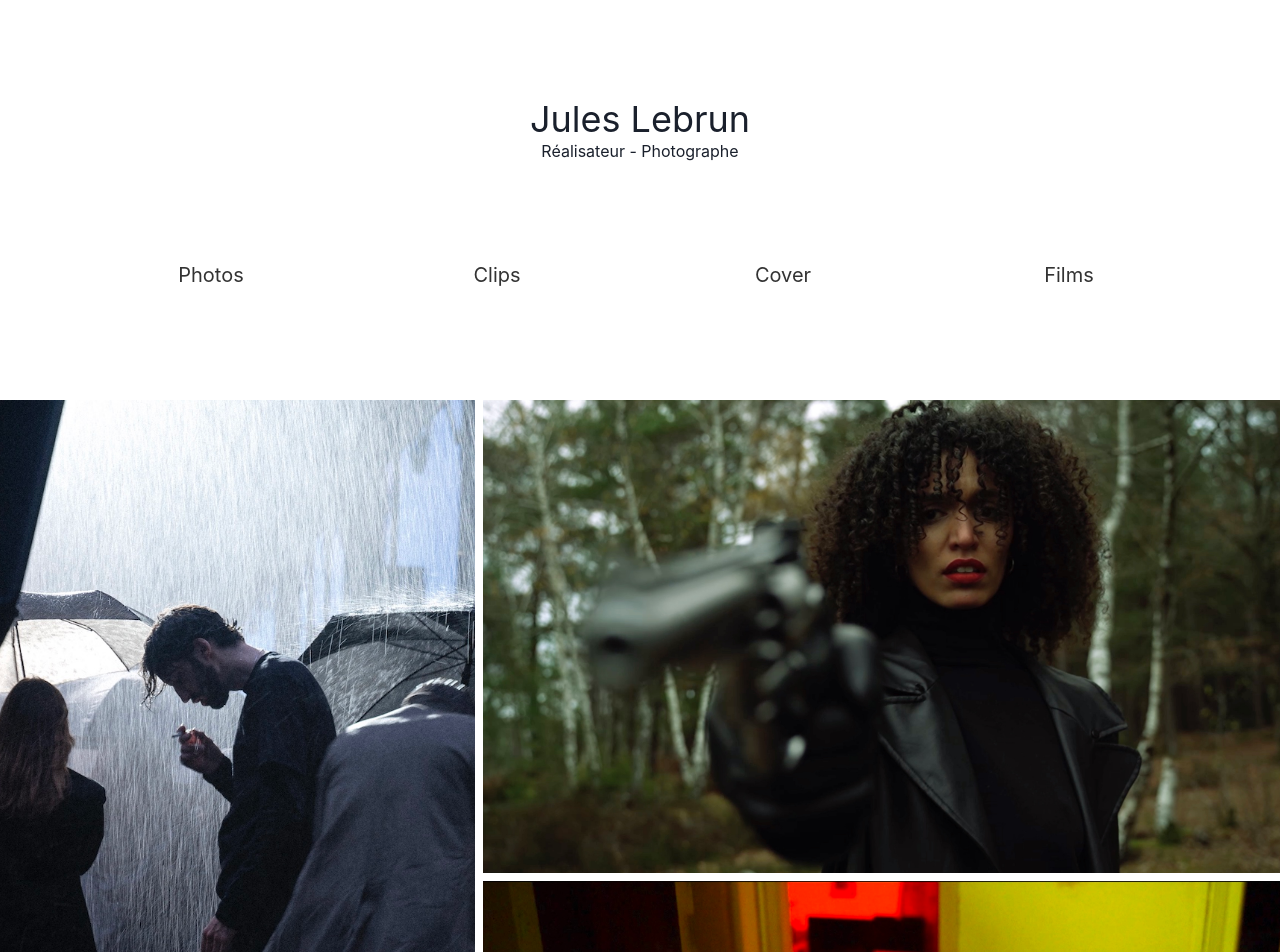
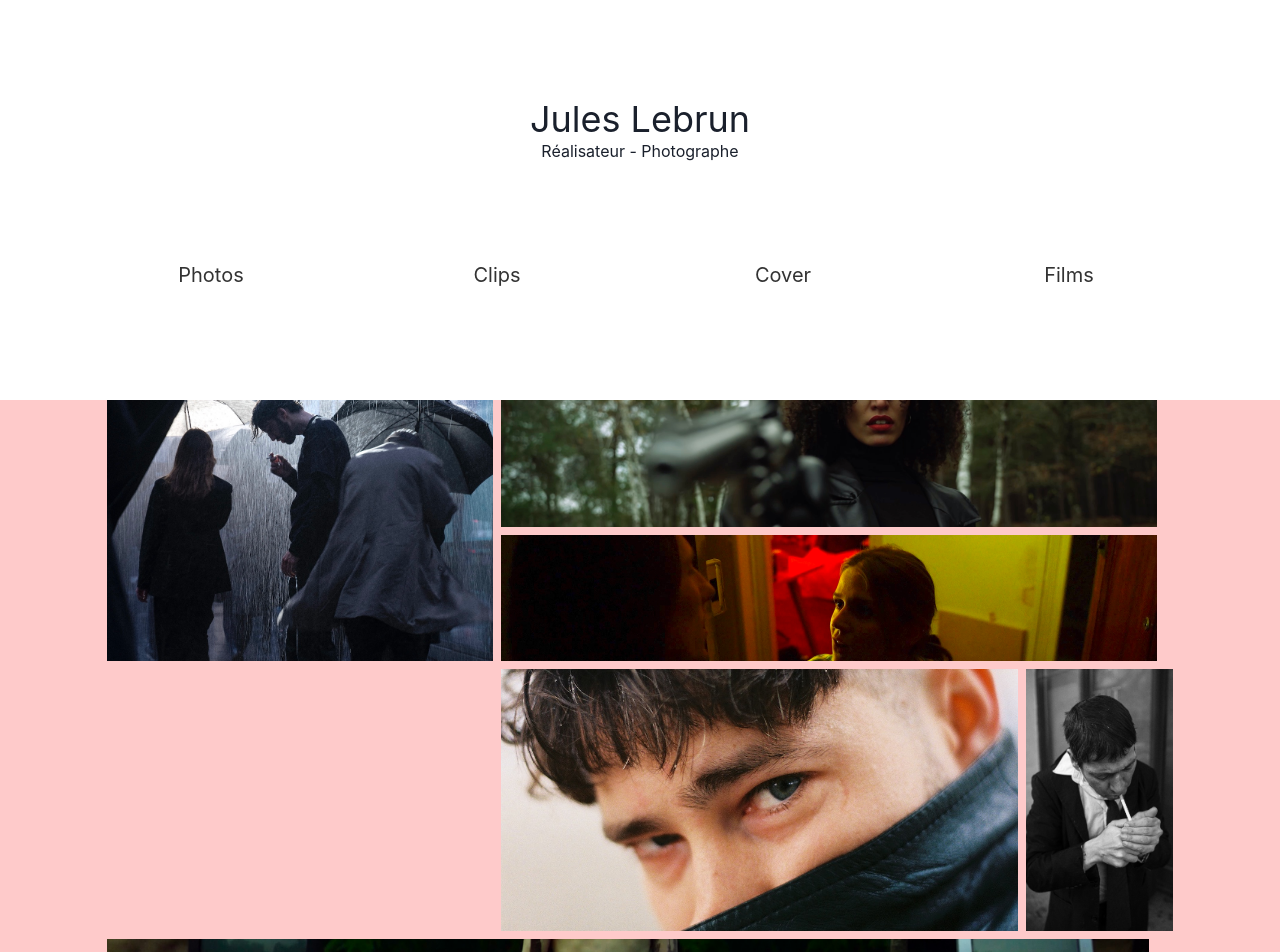
Before and after one commit to lebrungabriel/jules-lebrun-frontend, a Next.js app: page / in a window 1280 px wide. Shown: the top 952 px of the page. Built offline with nearby package versions, Linux system fonts and the light colour scheme.

Commit message:
grid test

```diff
--- a/components/HeroSection.jsx
+++ b/components/HeroSection.jsx
@@ -3,44 +3,44 @@ import { Image } from "@chakra-ui/react";
 
 const HeroSection = () => {
   return (
-    <section className="container mx-auto flex justify-center ">
-      <div className="grid grid-cols-8 grid-rows-4 gap-2 px-2 sm:px-0">
-        <div className="h-[100%] sm:h-[100%] lg:h-[100%] 2xl:h-[100%] relative col-span-3 row-span-2">
+    <section className="container mx-auto h-screen bg-red-200 flex justify-center ">
+      <div className="grid grid-cols-8 grid-rows-6 gap-2 w-full lg:w-10/12 h-full px-2 sm:px-0">
+        <div className="relative col-span-3 row-start-1 row-end-3">
           <Image
             src="assets/lomepal.jpg"
             alt="s"
             className="h-full w-full object-cover"
           />
         </div>
-        <div className="h-[100%] sm:h-[100%] lg:h-[100%] 2xl:h-[100%] relative col-span-5 row-span-1">
+        <div className="relative col-span-5 row-start-1 row-end-2 md:col-span-6">
           <Image
             src="assets/maria03.jpg"
             alt="s"
             className="h-full w-full object-cover"
           />
         </div>
-        <div className="h-[100%] sm:h-[100%] lg:h-[100%] 2xl:h-[100%] relative col-span-5 row-span-1">
+        <div className="relative col-span-5 row-start-2 row-end-3 md:col-span-6">
           <Image
             src="assets/elio.jpg"
             alt="s"
             className="h-full w-full object-cover"
           />
         </div>
-        <div className="h-[100%] sm:h-[100%] lg:h-[100%] 2xl:h-[100%] relative col-span-4 row-span-2">
+        <div className="relative col-span-4 row-start-3 row-end-5 md:col-start-4">
           <Image
             src="assets/anthony01.jpg"
             alt="s"
             className="h-full w-full object-cover"
           />
         </div>
-        <div className="h-[100%] sm:h-[100%] lg:h-[100%] 2xl:h-[100%] relative col-span-4 row-span-2">
+        <div className="relative col-span-4 row-start-3 row-end-5">
           <Image
             src="assets/street.jpg"
             alt="s"
             className="h-full w-full object-cover"
           />
         </div>
-        <div className="h-[200px] sm:h-[100%] lg:h-[100%] 2xl:h-[100%] relative col-span-8 row-span-2">
+        <div className="relative col-span-8 row-start-5 row-end-7">
           <Image
             src="assets/neyt.jpg"
             alt="s"
```
